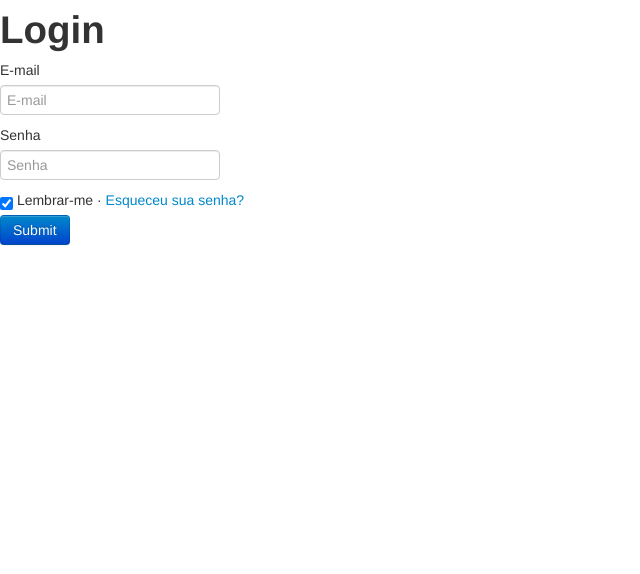
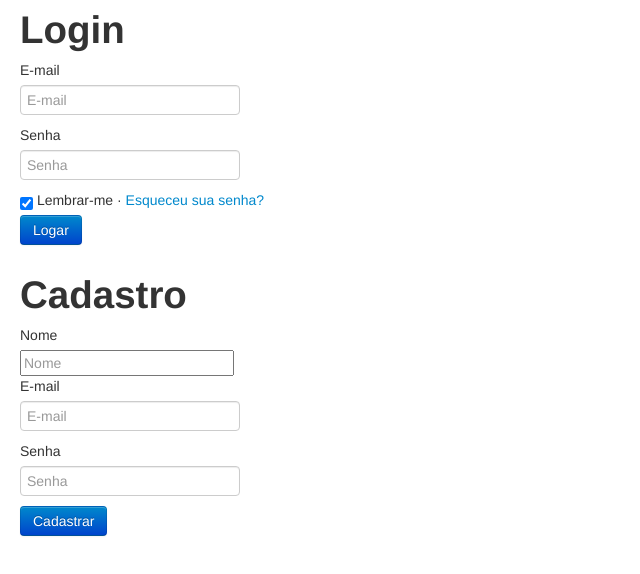
Before and after one commit to heltonsantos/E-Valuation, a plain HTML site: page app/views/index.html in a window 1280 px wide. Shown: the whole page, without its empty margins (0-640 px from the left). Drawn offline with nearby package versions, Linux system fonts and the light colour scheme; files that its build step writes are made by us from their sources.

Commit message:
Add index
Adicionando coisas ao index.

```diff
--- a/app/views/index.html
+++ b/app/views/index.html
@@ -3,34 +3,55 @@
 <head>
 	<meta charset="UTF-8">
 	<title>E-Valuation</title>
-	<!-- JQUERY -->
-	<script src="ajax/jquery.min"></script>
+
+	<script src="public/ajax/jquery.min"></script>
 	<script>window.jQuery || document.write('<script src="js/jquery-1.7.1.min.js"><\/script>')</script>
-	<!-- TWITTER BOOTSTRAP CSS -->
-	<link href="css/bootstrap.css" rel="stylesheet" type="text/css" />
-	<!-- TWITTER BOOTSTRAP JS -->
-	<script src="js/bootstrap.min.js"></script>
+
+	<link href="public/bootstrap/css/bootstrap.css" rel="stylesheet" type="text/css" />
+
+	<script src="public/bootstrap/js/bootstrap.min.js"></script>
 </head>
 <body>
+	<div class="container-fluid">
+  		<div class="row-fluid">
 			<h1>Login</h1>
 			<form role="form"  method="post" action="">
 				<div class="form-group">
-				<label for="exampleInputEmail1">E-mail</label>
-				<input type="email" class="form-control" id="exampleInputEmail1" placeholder="E-mail">
+					<label for="emailLogin">E-mail</label>
+					<input type="email" class="form-control" id="emailLogin" placeholder="E-mail">
 				</div>
 				<div class="form-group">
-			    <label for="exampleInputPassword1">Senha</label>
-			    <input type="password" class="form-control" id="exampleInputPassword1" placeholder="Senha">
+					<label for="senhaLogin">Senha</label>
+					<input type="password" class="form-control" id="senhaLogin" placeholder="Senha">
 				</div>
 				<div class="subchck">
 					<label class="t1-label remember">
-			      	<input type="checkbox" checked="checked" name="remember_me" value="1">
+					    <input type="checkbox" checked="checked" name="lembrar-me" value="1">
 					      			Lembrar-me
 					    <span class="separator">·</span>
 					    <a href="" class="forgot">Esqueceu sua senha?</a>
 					</label>
 				</div>
-		<button type="submit" class="btn btn-primary">Submit</button>
+				<button type="submit" class="btn btn-primary">Logar</button>
 			</form>
-
+		</div>
+		<div class="row-fluid">
+			<h1>Cadastro</h1>
+			<form role="form"  method="post" action="">
+				<div class="form-group">
+					<label for="nomeCadastro">Nome</label>
+					<input type="name" class="form-control" id="nomeCadastro" placeholder="Nome">
+				</div>
+				<div class="form-group">
+					<label for="emailCadastro">E-mail</label>
+					<input type="email" class="form-control" id="emailCadastro" placeholder="E-mail">
+				</div>
+				<div class="form-group">
+					<label for="senhaCadastro">Senha</label>
+					<input type="password" class="form-control" id="senhaCadastro" placeholder="Senha">
+				</div>
+				<button type="submit" class="btn btn-primary">Cadastrar</button>
+			</form>
+		</div>
+	</div>
 </body>
```
Lines whose indentation alone changed are shown as unchanged.
